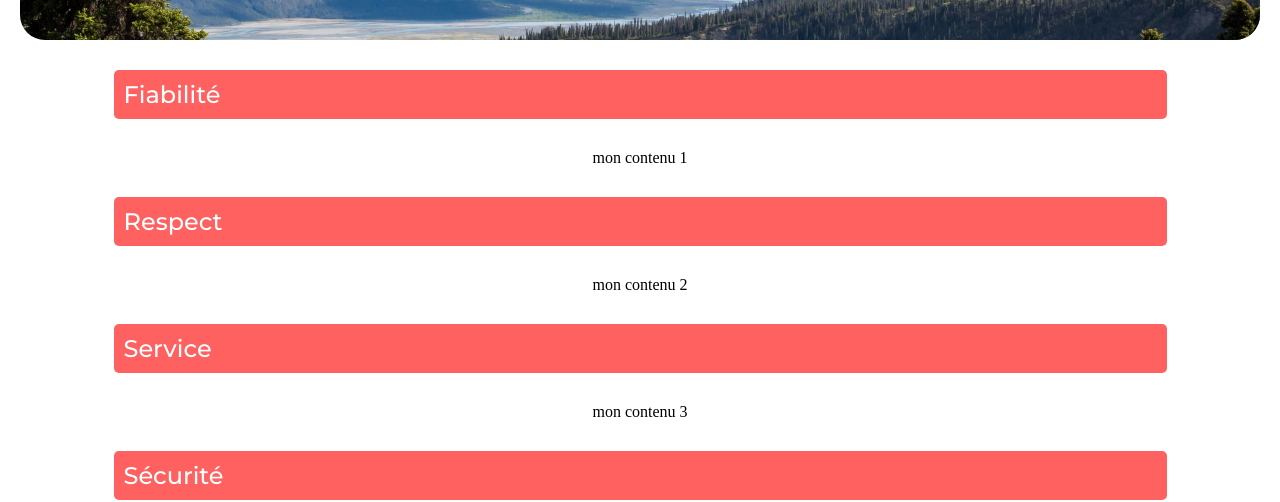
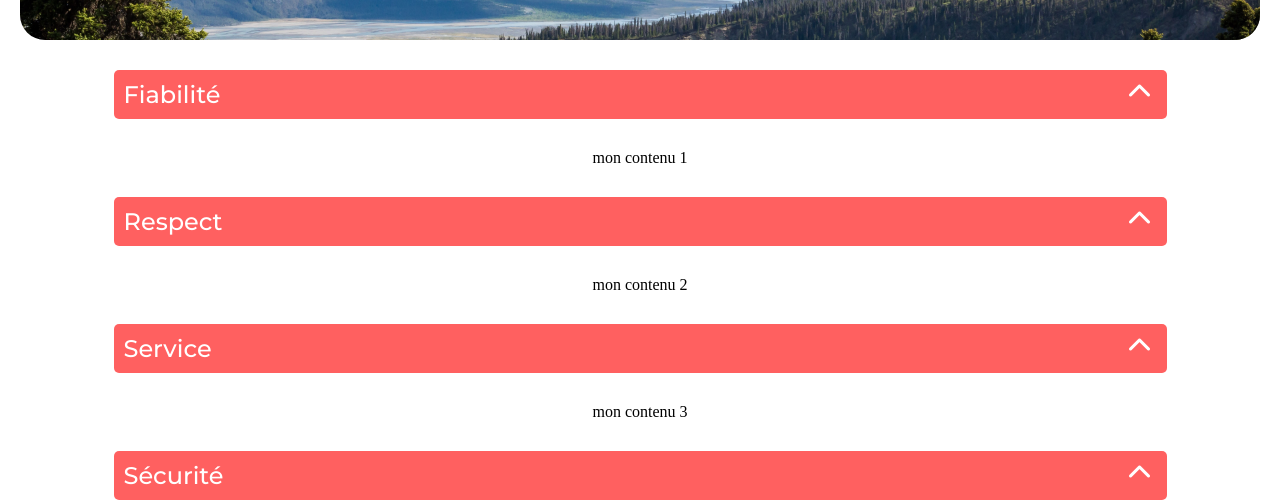
Before and after one commit to Axido545/kasa.io, a React (Vite) app: page /about in a window 1280 px wide. Shown: the part 311-813 px from the top of the page. Built offline with nearby package versions, Linux system fonts and the light colour scheme.

Commit message:
ajout chevrons

```diff
--- a/index.html
+++ b/index.html
@@ -10,6 +10,10 @@
       href="https://fonts.googleapis.com/css2?family=Manrope&family=Montserrat:wght@500;600&display=swap"
       rel="stylesheet"
     />
+    <script
+      src="https://kit.fontawesome.com/831474cb7f.js"
+      crossorigin="anonymous"
+    ></script>
     <title>Kasa</title>
   </head>
   <body style="margin: 0">
--- a/src/components/collapse/Collapse.jsx
+++ b/src/components/collapse/Collapse.jsx
@@ -6,7 +6,9 @@ export default function Collapse({ title, content }) {
     <div className="wrapper-collapse">
       <div className="collapse-title">
         {title}
-        <span></span>
+        <span>
+          <i class="fa-solid fa-chevron-up chevron-collapse"></i>
+        </span>
       </div>
       <div className="collapse-content">{content}</div>
     </div>
--- a/src/components/collapse/collapse.css
+++ b/src/components/collapse/collapse.css
@@ -18,4 +18,11 @@
   width: 1023px;
   font-family: 'Montserrat';
   font-size: 24px;
+  position: relative;
 }
+
+.chevron-collapse {
+  color: white;
+  right: 15px;
+  position: absolute;
+}
```
